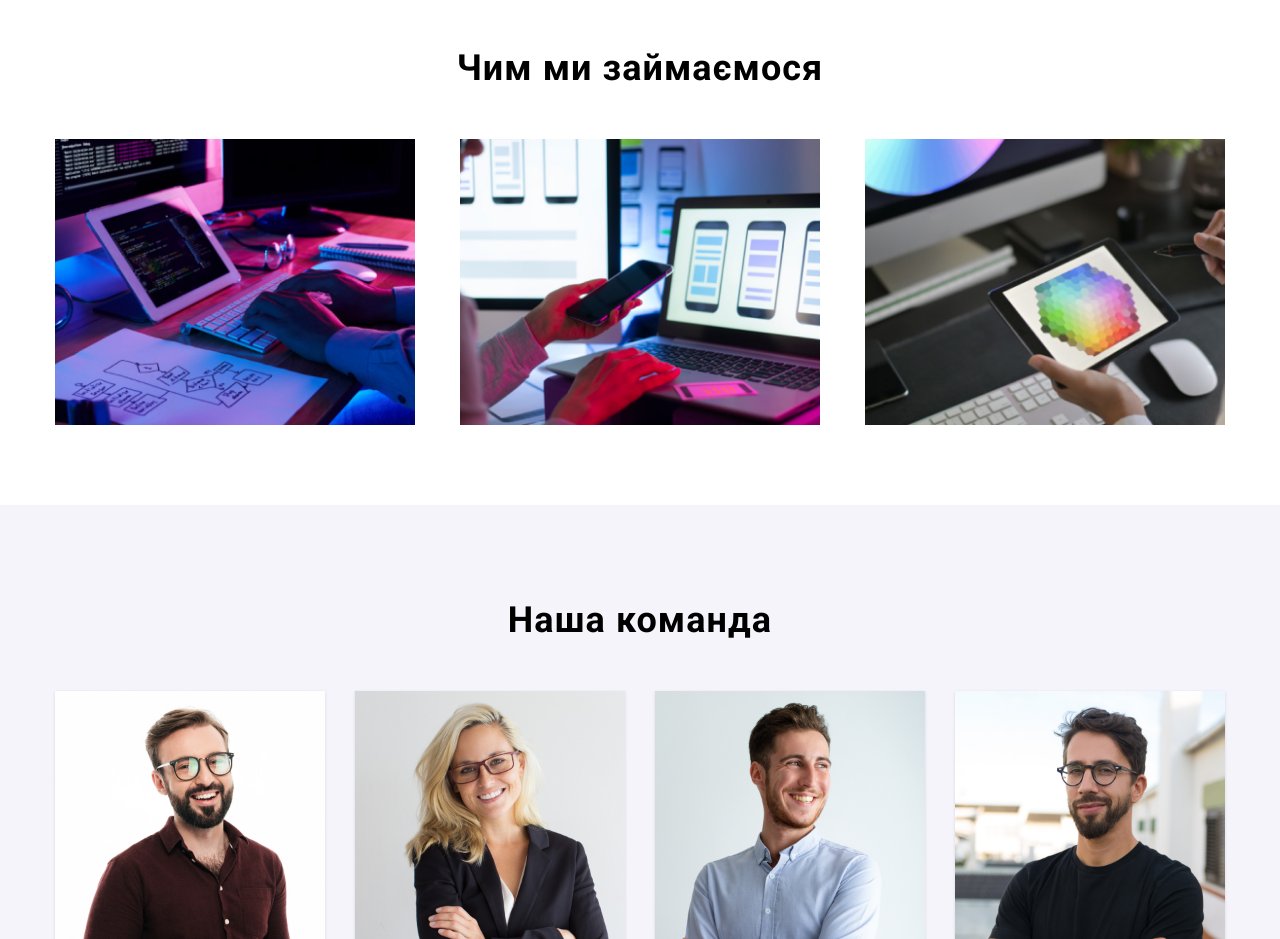
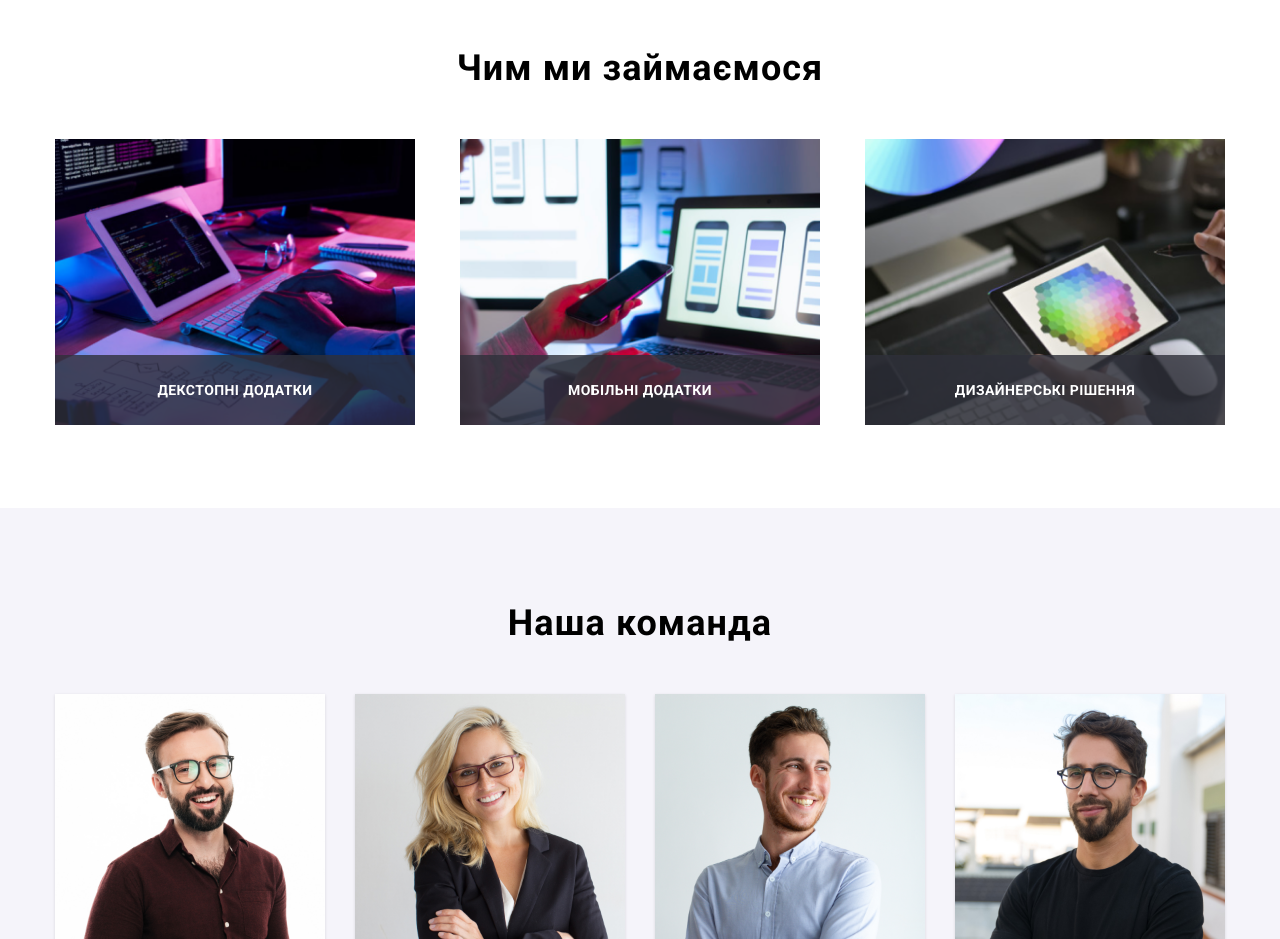
Before and after one commit to DevLega/WebStudio, a plain HTML site: page index.html in a window 1280 px wide. Shown: the part 1060-1999 px from the top of the page. Drawn offline with Linux system fonts and the light colour scheme.

Commit message:
position

```diff
--- a/index.html
+++ b/index.html
@@ -93,9 +93,18 @@
             </ul>
             <h1 class="services-title">Чим ми займаємося</h1>
                 <div class="services-gallery">
+                    <div class="services-item">
                         <img src="img/studio/Self.png" class="services-gallery-img" alt="Self">
+                        <div class="overlay">ДЕКСТОПНІ ДОДАТКИ</div>
+                    </div>
+                    <div class="services-item">
                         <img src="img/studio/Self(1).png" class="services-gallery-img" alt="Self">
+                        <div class="overlay">МОБІЛЬНІ ДОДАТКИ</div>
+                    </div>
+                    <div class="services-item">
                         <img src="img/studio/Self(2).png" class="services-gallery-img" alt="Self">
+                        <div class="overlay">ДИЗАЙНЕРСЬКІ РІШЕННЯ</div>
+                    </div>
                 </div>
         </div>
     </section>
--- a/scss/main.scss
+++ b/scss/main.scss
@@ -178,10 +178,35 @@
         width: 1170px;
         margin: 50px auto 0;
 
-        .services-gallery-img {
+        .services-item {
+            position: relative;
             width: 100%;
             max-width: 360px;
             height: auto;
+
+            .services-gallery-img {
+                width: 100%;
+                height: auto;
+            }
+
+            .overlay {
+                position: absolute;
+                top: 216px;
+                left: 0;
+                width: 100%;
+                height: 70px;
+                background: rgba(47, 48, 58, 0.8);
+                color: white;
+                display: flex;
+                justify-content: center;
+                align-items: center;
+                font-family: Roboto;
+                font-size: 14px;
+                font-weight: 700;
+                line-height: 16.41px;
+                letter-spacing: 0.03em;
+                text-align: center;
+            }
         }
     }
 }
```
Also changed, not shown: css/main.css, css/main.min.css, 2 other files. Lines whose indentation alone changed are shown as unchanged.
